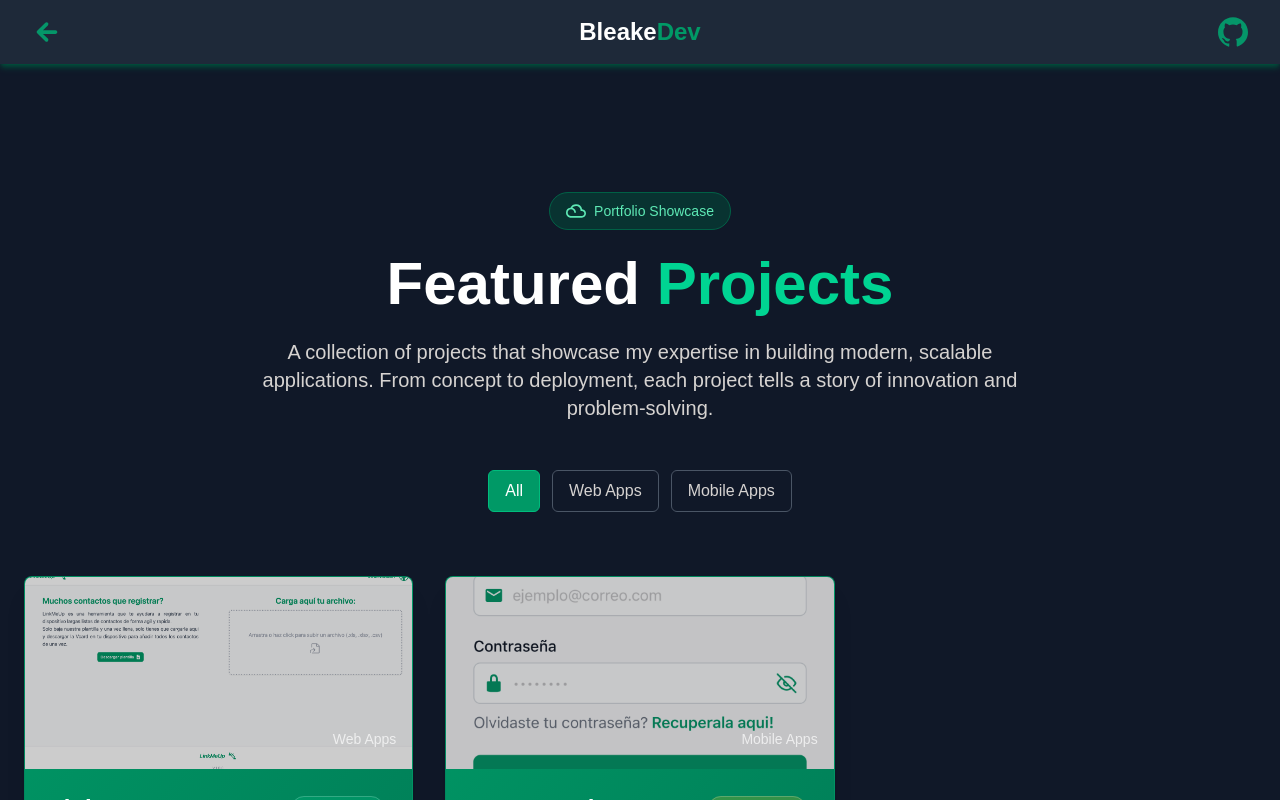
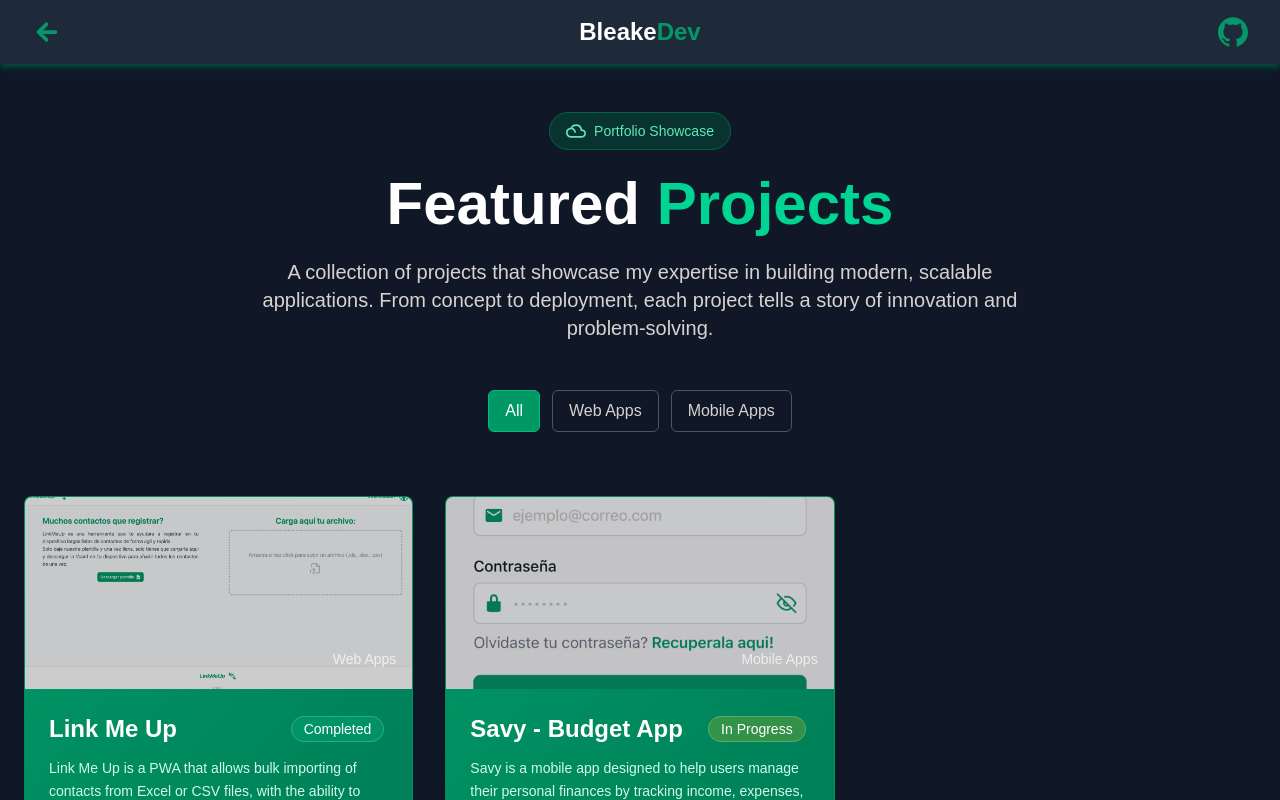
Before and after one commit to Ianbleake/BleakeDev, a Next.js app: page /proyects in a window 1280 px wide. Shown: the top 800 px of the page. Built offline with nearby package versions, Linux system fonts and the light colour scheme.

Commit message:
fix: projects type

```diff
--- a/src/app/proyects/page.tsx
+++ b/src/app/proyects/page.tsx
@@ -20,7 +20,7 @@ export default function Proyects(): React.ReactElement {
   return (
     <Page>
 
-      <section className="pt-32 pb-16 px-6 bg-gray-900">
+      <section className="pt-12 pb-16 px-6 bg-gray-900">
         <div className="max-w-7xl mx-auto text-center">
           <div className="inline-flex items-center bg-emerald-900/50 text-emerald-300 px-4 py-2 rounded-full text-sm font-medium mb-6 border border-emerald-800">
             <MdOutlineFilterDrama size={20} className="mr-2" />
--- a/src/content/proyects.ts
+++ b/src/content/proyects.ts
@@ -1,4 +1,4 @@
-export const projects = [
+export const projects: Project[] = [
   {
     id: 1,
     title: "Link Me Up",
```
